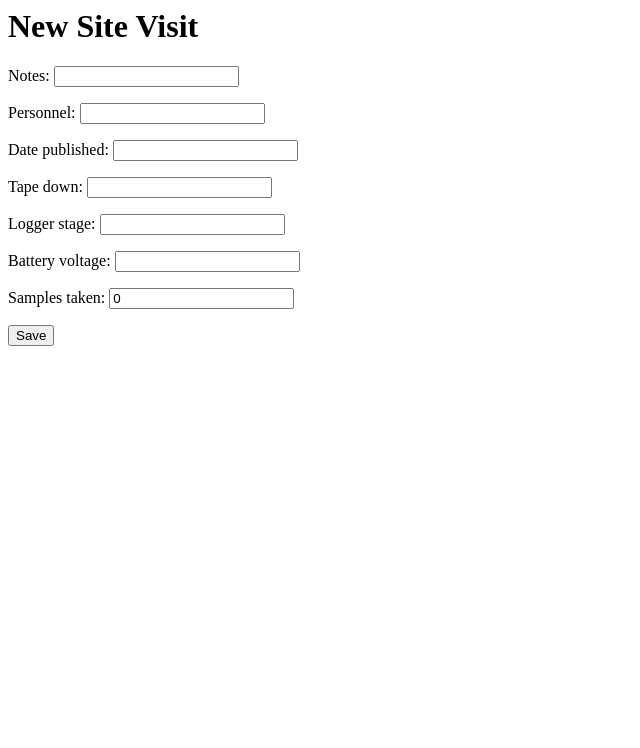
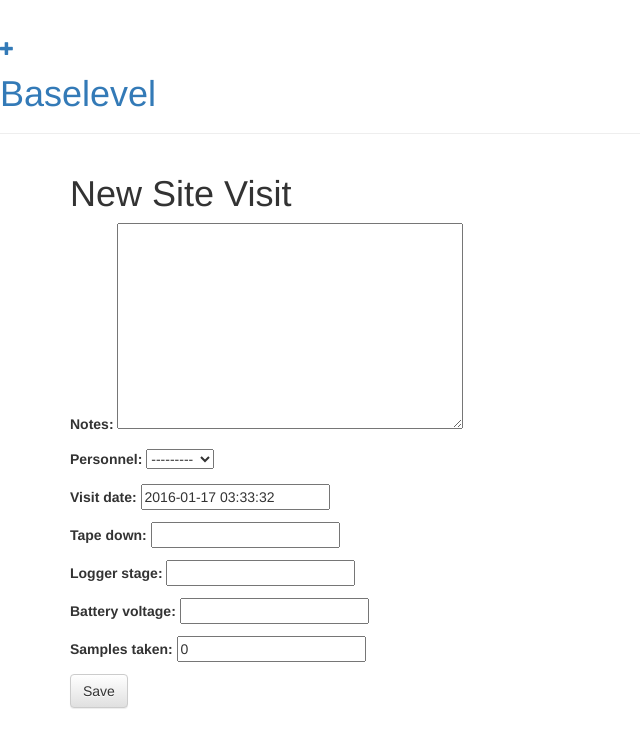
Before and after one commit to tohodson/baselevel, a Django app: page /sitelog/new in a window 1280 px wide. Shown: the top 748 px of the page, without its empty margins (0-640 px from the left). Run offline with Django 3.2, Linux system fonts and the light colour scheme; tables that the repository leaves empty hold one stand-in row (values such as "Sample post"); some libraries are stand-ins or nearby versions.

Commit message:
basic sitelog

```diff
--- a/sitelog/admin.py
+++ b/sitelog/admin.py
@@ -1,3 +1,7 @@
 from django.contrib import admin
 
 # Register your models here.
+from .models import SiteLog, Sample
+
+admin.site.register(SiteLog)
+admin.site.register(Sample)
--- a/sitelog/models.py
+++ b/sitelog/models.py
@@ -1,11 +1,12 @@
 from django.db import models
+from django.utils import timezone
 
 # Create your models here.
 class SiteLog(models.Model):
     #log information
-    notes = models.CharField(max_length=200)
-    personnel = models.CharField(max_length=100,null=True)
-    visit_date = models.DateTimeField('date published')
+    personnel = models.ForeignKey('auth.User')
+    visit_date = models.DateTimeField( default=timezone.now)
+    notes = models.TextField()
 
     #stage information
     tape_down = models.FloatField(null=True, blank=True)
@@ -14,8 +15,8 @@ class SiteLog(models.Model):
     battery_voltage = models.FloatField(null=True, blank=True)
     samples_taken = models.IntegerField(default=0)
 
-    def __str__(self):
-        return self.visit_date
+    #def __str__(self):
+    #    return print(self.visit_date)
 
 
 class Sample(models.Model):
@@ -23,5 +24,5 @@ class Sample(models.Model):
     sample_date = models.DateTimeField('collection date')
     comment_text = models.CharField(max_length=200)
 
-    def __str__(self):
-        return self.sample_date
+    #def __str__(self):
+    #    return print(self.sample_date)
--- a/sitelog/templates/new.html
+++ /dev/null
@@ -1,5 +0,0 @@
-<form action="/your-name/" method="post">
-    {% csrf_token %}
-    {{ form }}
-    <input type="submit" value="Submit" />
-</form>
--- /dev/null
+++ b/sitelog/templates/sitelog/base.html
@@ -0,0 +1,25 @@
+{% load staticfiles %}
+<html>
+    <head>
+        <title>Baselevel sitelogs</title>
+        <link rel="stylesheet" href="//maxcdn.bootstrapcdn.com/bootstrap/3.2.0/css/bootstrap.min.css">
+        <link rel="stylesheet" href="//maxcdn.bootstrapcdn.com/bootstrap/3.2.0/css/bootstrap-theme.min.css">
+        <link href='//fonts.googleapis.com/css?family=Lobster&subset=latin,latin-ext' rel='stylesheet' type='text/css'>
+        <link rel="stylesheet" href="{% static 'css/sitelog.css' %}">
+    </head>
+
+<body>
+    <div class="page-header">
+        <a href="{% url 'new_log' %}" class="top-menu"><span class="glyphicon glyphicon-plus"></span></a>
+        <h1><a href="/">Baselevel</a></h1>
+    </div>
+
+    <div class="content container">
+        <div class="row">
+            <div class="col-md-8">
+            {% block content %}
+            {% endblock %}
+            </div>
+        </div>
+    </div>
+</body>
--- a/sitelog/templates/sitelog/new.html
+++ b/sitelog/templates/sitelog/new.html
@@ -1,3 +1,5 @@
+{% extends 'sitelog/base.html' %}
+
 {% block content %}
     <h1>New Site Visit</h1>
     <form method="POST" class="post-form">{% csrf_token %}
--- a/sitelog/urls.py
+++ b/sitelog/urls.py
@@ -5,4 +5,5 @@ from . import views
 urlpatterns = [
     url(r'^$', views.index, name='index'),
     url(r'^new$', views.new_log, name='new_log'),
+    url(r'^list$', views.log_list, name='log_list'),
 ]
--- a/sitelog/views.py
+++ b/sitelog/views.py
@@ -1,13 +1,18 @@
 from django.shortcuts import render
-
-from .forms import SiteLogForm
+from django.utils import timezone
 
 from django.http import HttpResponse
 
+from .forms import SiteLogForm
+from .models import SiteLog
 
 def index(request):
     return HttpResponse("Hello, world. You're at the polls index.")
 
 def new_log(request):
-    form = SiteLogForm
+    form = SiteLogForm()
     return render(request, 'sitelog/new.html', {'form': form})
+
+def log_list(request):
+    logs = SiteLog.objects.filter(visit_date__lte=timezone.now()).order_by('visit_date')
+    return render(request, 'sitelog/list.html', {'logs': logs})
```
Also changed, not shown: sitelog/templates/sitelog/list.html (added, +11 -0 lines), old.sqlite3 (added), sitelog/migrations/0001_initial.py, sitelog/migrations/0002_auto_20160115_1547.py (deleted), sitelog/static/css/sitelog.css (added).
